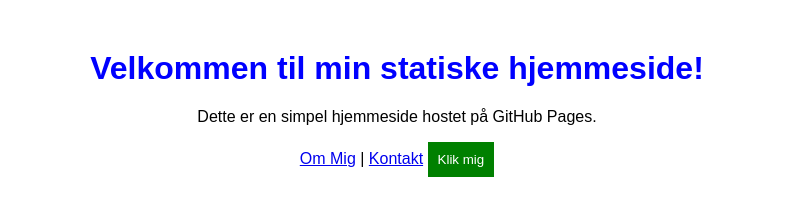
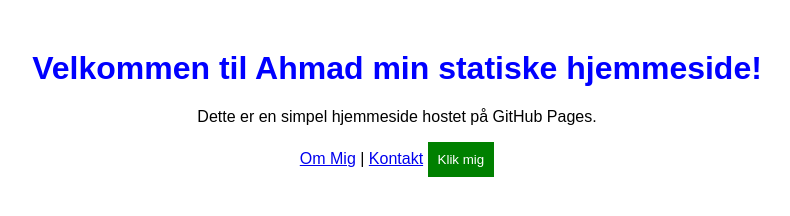
Before and after one commit to Bbay1-aau/my-static-site, a plain HTML site: page index.html in a window 1280 px wide. Shown: the whole page, without its empty margins (243-1033 px from the left). Drawn offline with Linux system fonts and the light colour scheme.

Commit message:
Ahmads name added to h1

```diff
--- a/index.html
+++ b/index.html
@@ -7,7 +7,7 @@
     <link rel="stylesheet" href="style.css">
 </head>
 <body>
-    <h1>Velkommen til min statiske hjemmeside!</h1>
+    <h1>Velkommen til Ahmad min statiske hjemmeside!</h1>
     <p>Dette er en simpel hjemmeside hostet på GitHub Pages.</p>
 
     <a href="about.html">Om Mig</a> |
```
